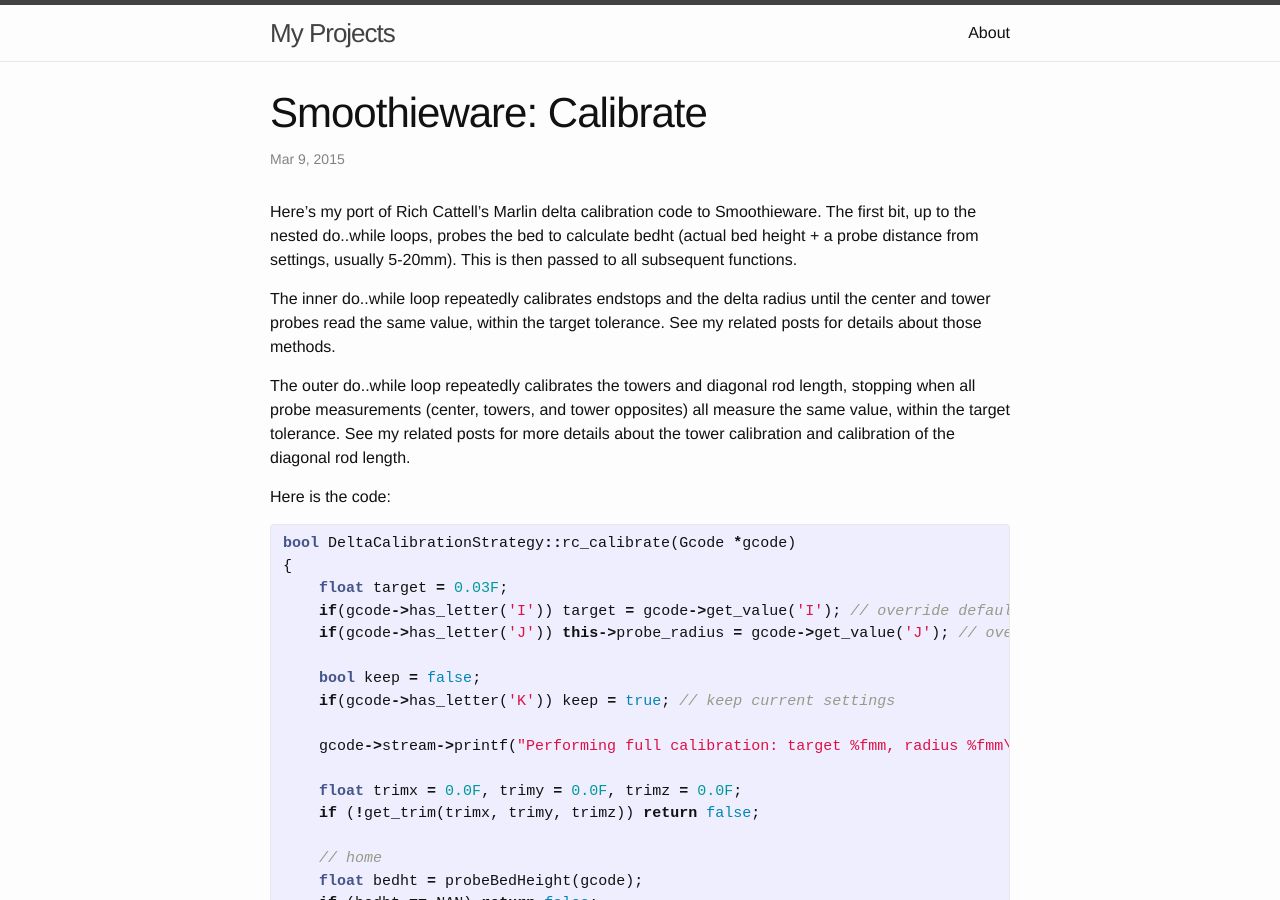
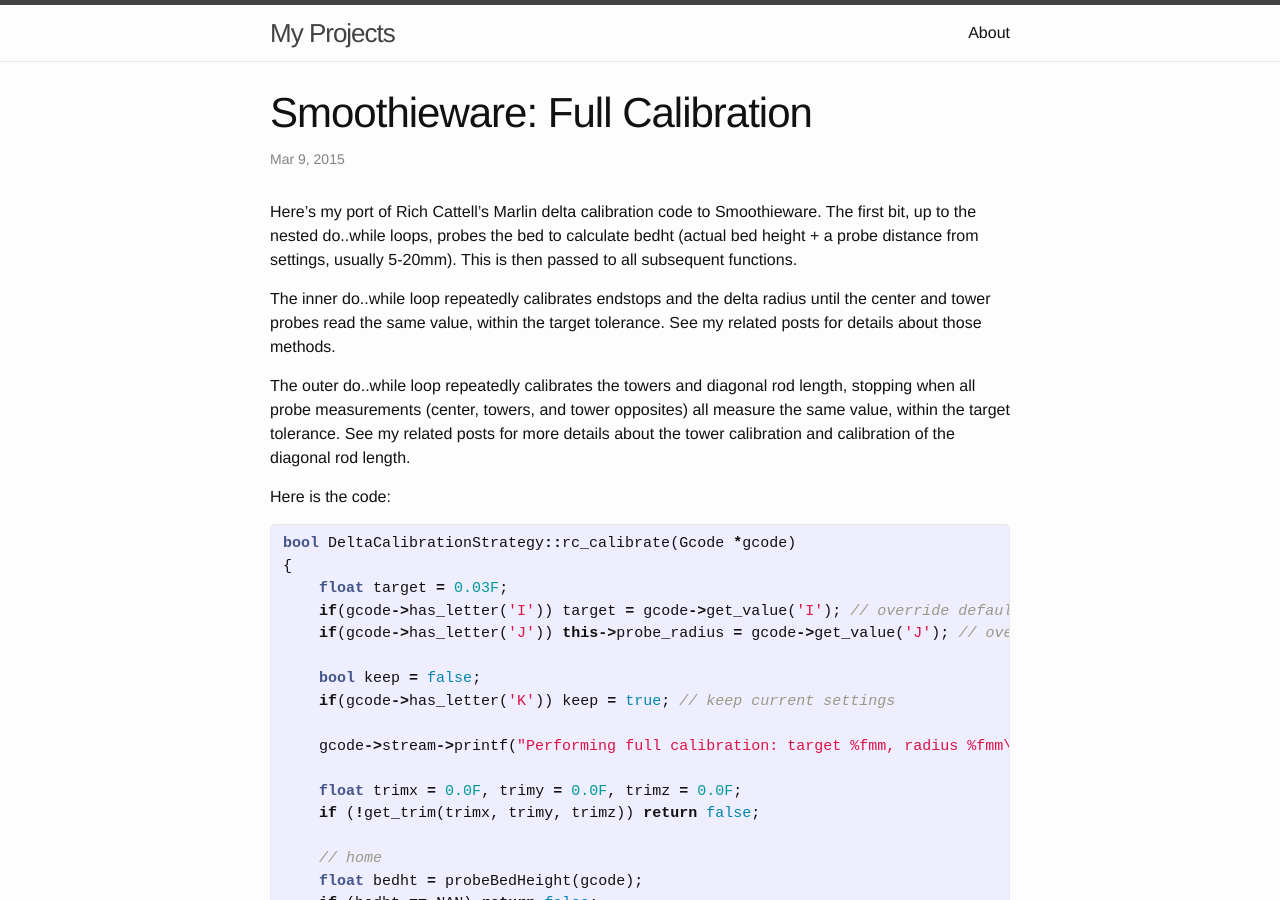
Before and after one commit to dankirkpatrick/dankirkpatrick.github.io, a Jekyll site: the page built from _posts/2015-03-11-smoothieware_full_calibration.markdown, in a window 1280 px wide and 900 px high. Built offline with Jekyll 4.4.1, drawn with Linux system fonts in a browser that asks for light colours.

Commit message:
Initial commit with Jekyll

```diff
--- a/_posts/2015-03-11-smoothieware_calibrate.markdown
+++ b/_posts/2015-03-11-smoothieware_full_calibration.markdown
@@ -1,6 +1,6 @@
 ---
 layout: post
-title:  "Smoothieware: Calibrate"
+title:  "Smoothieware: Full Calibration"
 date:   2015-03-09 08:30:06
 categories: cattell smoothieware delta calibration autocalibration update
 ---
```
